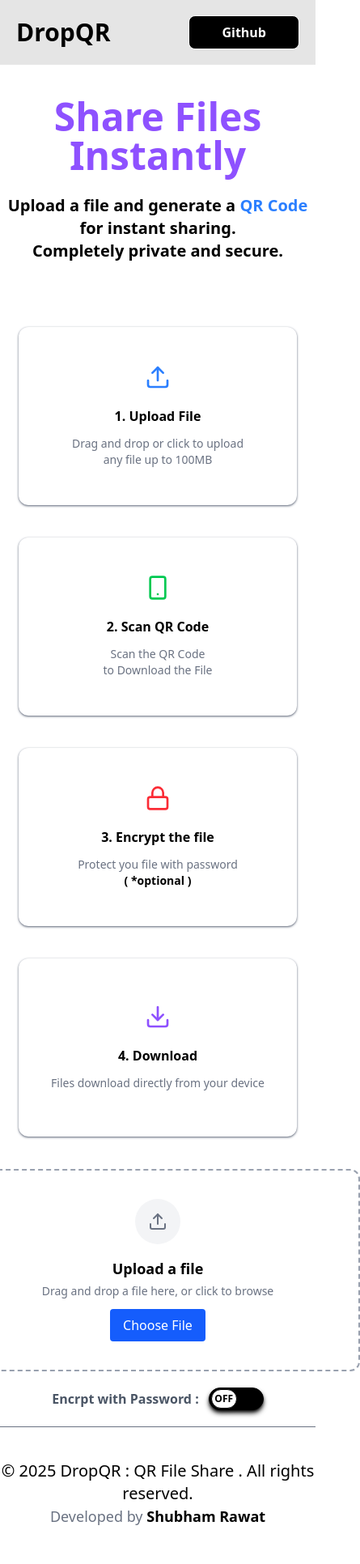
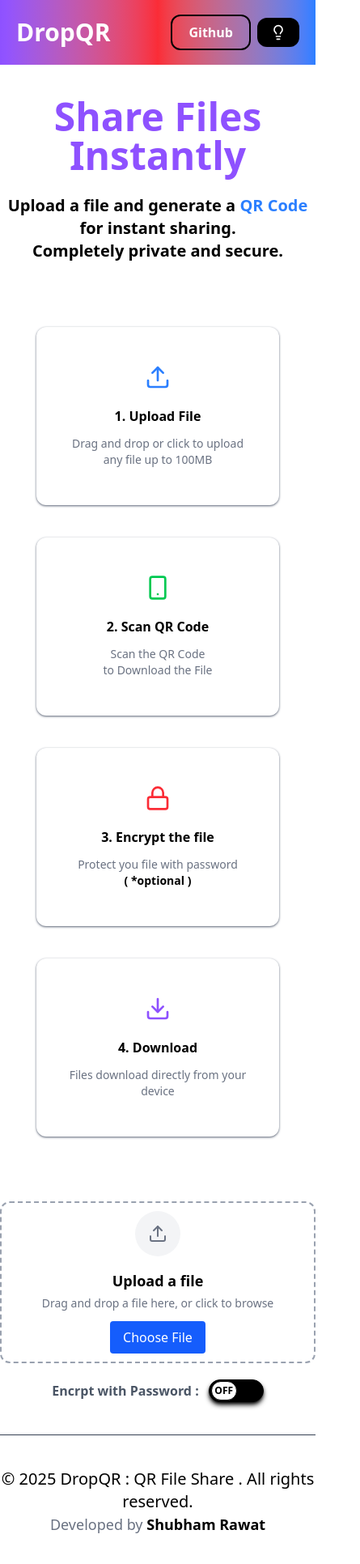
Before and after one commit to Endev0ur/DropQR, a React (Vite) app in the folder Frontend/: page / in a window 390 px wide. Shown: the top 1932 px of the page at 81% size, 445 px wide, since content can reach past the window. Built offline with nearby package versions, Linux system fonts and the light colour scheme.

Commit message:
Dark mode Added in project

```diff
--- a/Frontend/src/App.jsx
+++ b/Frontend/src/App.jsx
@@ -4,16 +4,18 @@
 import Navbar from './Components/Navbar'
 import FeatureList from './Components/FeatureList'
 import Uploader from "./Components/Uploader"
+import { useState } from 'react'
 
 function App() {
+
+  const [mode , setMode] = useState(false);
+
   return (
     <>
-      <Navbar />
-      <Hero />
-      <FeatureList></FeatureList>
-      <Uploader></Uploader>
-
-
+      <Navbar mode={mode} setMode={setMode}/>
+      <Hero mode={mode} setMode={setMode} />
+      <FeatureList mode={mode} setMode={setMode}></FeatureList>
+      <Uploader mode={mode} setMode={setMode}></Uploader>
     </>
   )
 }
--- a/Frontend/src/Components/FeatureList.jsx
+++ b/Frontend/src/Components/FeatureList.jsx
@@ -1,32 +1,33 @@
 import React from 'react'
 import { Upload, Smartphone, Download , Lock } from 'lucide-react';
 
-const FeatureList = () => {
+
+const FeatureList = ({mode , setMode}) => {
   return (
-    <div className=' w-[100%] flex justify-around items-center'>
-      <div className='grid grid-cols-1 md:grid-cols-2 xl:grid-cols-4 gap-10'>
-        <div className='h-[220px] md:w-[260px] lg:w-[300px]  shadow-sm shadow-gray-500 p-10 flex justify-center items-center flex-col text-center rounded-xl'>
+    <div className={`w-[100%] flex justify-around items-center ${mode?"bg-gray-800":"bg-white"} transition-colors duration-600 pb-10`}>
+      <div className='grid grid-cols-1 md:grid-cols-2 xl:grid-cols-4 gap-10 '>
+        <div className='w-full max-w-[300px] h-[220px] md:w-[260px] lg:w-[300px] shadow-sm shadow-gray-500 p-6 sm:p-8 md:p-10 flex justify-center items-center flex-col text-center rounded-xl bg-white mx-auto'>
           <Upload size={32} className="text-blue-500 mb-2" />
           <h3 className="font-semibold mb-3 mt-3">1. Upload File</h3>
 
           <p className="text-sm text-gray-500">Drag and drop or click to upload<br />any file up to 100MB</p>
         </div>
 
-        <div className='h-[220px] md:w-[260px] lg:w-[300px] shadow-sm shadow-gray-500 p-10 flex justify-center items-center flex-col text-center rounded-xl'>
+        <div className='w-full max-w-[300px] h-[220px] md:w-[260px] lg:w-[300px] shadow-sm shadow-gray-500 p-6 sm:p-8 md:p-10 flex justify-center items-center flex-col text-center rounded-xl bg-white mx-auto'>
           <Smartphone size={32} className="text-green-500 mb-2" />
           <h3 className="font-semibold mb-3 mt-3">2. Scan QR Code</h3>
 
           <p className="text-sm text-gray-500">Scan the QR Code <br />to Download the File</p>
         </div>
 
-        <div className='h-[220px] md:w-[260px] lg:w-[300px] shadow-sm shadow-gray-500 p-10 flex justify-center items-center flex-col text-center rounded-xl'>
+        <div className='w-full max-w-[300px] h-[220px] md:w-[260px] lg:w-[300px] shadow-sm shadow-gray-500 p-6 sm:p-8 md:p-10 flex justify-center items-center flex-col text-center rounded-xl bg-white mx-auto'>
           <Lock size={32} className="text-red-500 mb-2" />
           <h3 className="font-semibold mb-3 mt-3">3. Encrypt the file</h3>
 
           <p className="text-sm text-gray-500">Protect you file with password<br /><span className='text-black font-bold'>( *optional )</span></p>
         </div>
 
-        <div className='h-[220px]  md:w-[260px] lg:w-[300px] shadow-sm shadow-gray-500 p-10 flex justify-center items-center flex-col text-center rounded-xl'>
+        <div className='w-full max-w-[300px] h-[220px] md:w-[260px] lg:w-[300px] shadow-sm shadow-gray-500 p-6 sm:p-8 md:p-10 flex justify-center items-center flex-col text-center rounded-xl bg-white mx-auto'>
           <Download size={32} className="text-violet-500 mb-2" />
           <h3 className="font-semibold mb-3 mt-3">4. Download</h3>
 
--- a/Frontend/src/Components/Footer.jsx
+++ b/Frontend/src/Components/Footer.jsx
@@ -1,10 +1,10 @@
 import React from 'react'
 
-const Footer = () => {
+const Footer = ({mode , setMode}) => {
   return (
-    <div className=' w-full flex justify-center items-center bg-white pt-10 pb-10 flex-col'>
-      <p className='text-xl text-center'>© 2025 DropQR : QR File Share . All rights reserved.</p>
-      <p className='text-lg text-center text-gray-500'>Developed by <span className='font-bold text-black'>Shubham Rawat</span></p>
+    <div className={` w-full flex justify-center items-center pt-10 pb-10 flex-col ${mode ? "bg-gray-800":"bg-white"} transition-colors duration-600`}>
+      <p className={`text-xl text-center ${mode?"text-white" : "text-black"}`}>© 2025 DropQR : QR File Share . All rights reserved.</p>
+      <p className={`text-lg text-center ${mode?"text-white" : "text-gray-500"}`}>Developed by <span className={`font-bold ${mode?"text-violet-600" : "text-black"}`}>Shubham Rawat</span></p>
     </div>
   )
 }
--- a/Frontend/src/Components/Hero.jsx
+++ b/Frontend/src/Components/Hero.jsx
@@ -1,12 +1,12 @@
 import React from 'react'
 
-const Hero = () => {
+const Hero = ({mode , setMode}) => {
   return (
-    <div className=' w-full flex justify-center items-center bg-white pt-10 pb-10 mb-10 flex-col'>
-      <h1 className='text-5xl text-center font-bold text-violet-500'>Share Files Instantly</h1>
+    <div className={` w-full flex justify-center items-center ${mode?"bg-gray-800":"bg-white"} pt-10 pb-20 flex-col transition-colors duration-600`}>
+      <h1 className={`text-5xl text-center font-bold text-violet-500`}>Share Files Instantly</h1>
       <br />
-      <p className='text-xl font-bold text-center'>Upload a file and generate a <span className='text-blue-500'>QR Code</span> for instant sharing. </p>
-      <p className='text-xl font-bold text-center'>Completely private and secure.</p>
+      <p className={`text-xl font-bold text-center transition-colors duration-600 ${mode?"text-white":"text-black"}`}>Upload a file and generate a <span className='text-blue-500'>QR Code</span> for instant sharing. </p>
+      <p className={`text-xl font-bold text-center transition-colors duration-600 ${mode?"text-white":"text-black"}`}>Completely private and secure.</p>
 
 
     </div>
--- a/Frontend/src/Components/Navbar.jsx
+++ b/Frontend/src/Components/Navbar.jsx
@@ -1,17 +1,28 @@
 import React from 'react'
+import { Lightbulb } from 'lucide-react';
 
-const Navbar = () => {
+const Navbar = ({mode , setMode}) => {
 
   const handleGithubLink = (e) => {
     window.open("https://github.com/Endev0ur/DropQR")
   }
 
+  const handleChangeMode = (e) => {
+    setMode((prev)=>!prev);
+  }
+
   return (
-    <div className='h-20 w-full bg-black/10 backdrop-xl pl-5 pr-5 xl:pl-30 xl:pr-30 flex justify-between items-center '>
-      <h1 className='text-3xl font-bold'>DropQR</h1>
-      <button className='border pl-10 pr-10 pt-2 pb-2 rounded-lg font-bold bg-black text-white cursor-pointer' onClick={handleGithubLink}>
-        Github
-      </button>
+    <div className='h-20 w-full bg-gradient-to-l from-blue-500 via-red-500 to-violet-500 backdrop-xl pl-5 pr-5 xl:pl-30 xl:pr-30 flex justify-between items-center sticky'>
+      <h1 className='text-3xl font-bold text-white'>DropQR</h1>
+      <div className='flex justify-center items-center'>
+        <button className={`pl-5 pr-5 xl:pl-10 xl:pr-10 pt-2 pb-2 rounded-xl transition-colors duration-600 font-bold border-2  ${mode?"border-white":"border-black"} text-white cursor-pointer`} onClick={handleGithubLink}>
+          Github
+        </button>
+        <button className={` pt-2 pb-2 pr-4 pl-4 rounded-xl ml-2 lg:ml-4 ${mode?"bg-white":"bg-black"} cursor-pointer`}onClick={handleChangeMode}>
+          <Lightbulb size={20}  color={`${mode?"black":"white"}`}/>
+        </button>
+      </div>
+
     </div>
   )
 }
--- a/Frontend/src/Components/Uploader.jsx
+++ b/Frontend/src/Components/Uploader.jsx
@@ -3,7 +3,7 @@
 import axios from 'axios';
 import Footer from './Footer'
 
-const Uploader = () => {
+const Uploader = ({mode , setMode}) => {
 
   const [file , setFile] = useState(null);
   const [isThere , setIsThere] = useState(false);
@@ -67,8 +67,8 @@
     <div className='h-[300px] bg-white'>
       {!isQR ? (
         <>
-        <div className="w-full mt-10 flex justify-center items-center flex-col">
-          <div className="w-[500px] h-[250px] border-2 border-dashed border-gray-400 rounded-xl flex flex-col justify-center items-center text-center px-6">
+        <div className={`w-full pt-10 flex justify-center items-center flex-col ${mode?"bg-gray-800":"bg-white"} transition-colors duration-600 pb-10`}>
+          <div className="w-full max-w-[500px] h-[200px] sm:h-[250px] border-2 border-dashed border-gray-400 rounded-xl flex flex-col justify-center items-center text-center px-4 sm:px-6 mx-auto">
 
             {/* Upload Icon */}
             <div className="w-14 h-14 flex items-center justify-center rounded-full bg-gray-100 mb-4">
@@ -76,10 +76,10 @@
             </div>
 
             {/* Title */}
-            <h3 className="font-semibold text-lg mb-1">Upload a file</h3>
+            <h3 className={`font-semibold text-lg mb-1 ${mode?"text-sky-500" : "text-black"}`}>Upload a file</h3>
 
             {/* Subtext */}
-            <p className="text-sm text-gray-500 mb-3">
+            <p className={`text-sm ${mode?"text-white" : "text-gray-500"} mb-3`}>
               Drag and drop a file here, or click to browse
             </p>
 
@@ -90,12 +90,12 @@
             </label>
 
             {/* Max file size info */}
-            {isThere && <p className="text-sm font-bold text-black mt-2">{file.name}</p>}
+            {isThere && <p className={`text-sm font-bold ${mode?"text-gray-200" : "text-black"} mt-2`}>{file.name}</p>}
           </div>
 
           <div className='mt-5'>
             <div className='flex justify-center items-center'>
-              <p className='font-bold text-gray-600'>Encrpt with Password : </p>
+              <p className={`font-bold ${mode?"text-white" : "text-gray-600"}`}>Encrpt with Password : </p>
               <div className={`ml-3 h-7 w-17 border flex items-center cursor-pointer rounded-2xl shadow-md shadow-black transform transition-transform duration-400 ease-in-out ${withPassword ? "bg-white" : "bg-black"}`} onClick={handleWithPassword}>
                 <div  className={`h-6 w-8 border text-xs flex justify-center items-center rounded-full shadow-md transform transition-transform duration-300 ease-in-out
                    ${withPassword ? 'translate-x-8 bg-black' : 'translate-x-0.5 bg-white'}`}>
@@ -115,7 +115,7 @@
           </div>
 
       </div>
-      {isThere && <div className=' flex text-center item-center justify-center'>
+      {isThere && <div className={`flex text-center item-center justify-center ${mode?"bg-gray-800":"bg-white"} pb-10 transition-colors duration-600`}>
         <button className='pt-2 pb-2 pl-10 pr-10 rounded-md bg-lime-500 font-bold text-white cursor-pointer mt-5' onClick={handleGenerateQR}>Generate</button>
       </div>}
       </>) : (
@@ -127,9 +127,9 @@
         </>
       )}
 
-      <hr className='mt-5 text-gray-500' />
+      <hr className={`${mode?"text-white":"text-gray-700"} transition-colors duration-600`} />
 
-      <Footer></Footer>
+      <Footer mode={mode}></Footer>
 
     </div>
   )
```
